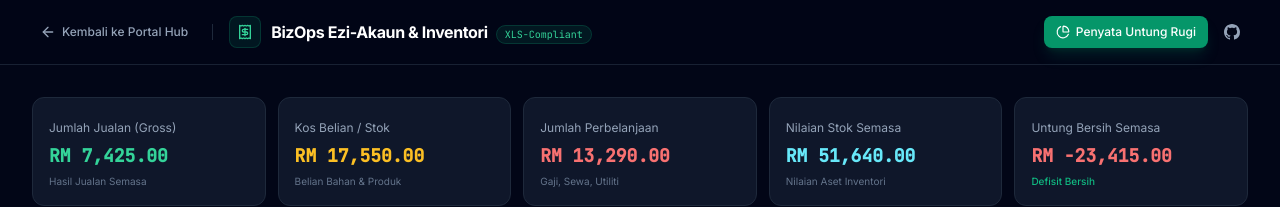
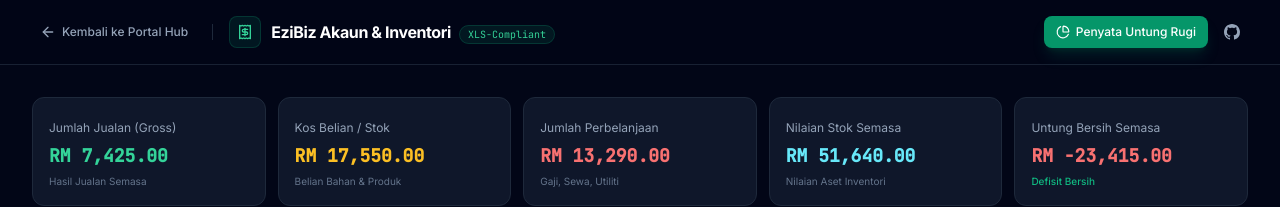
Before and after one commit to Amran-KakiTekno/ezibiz-akaun, a React (Vite) app: page / in a window 1280 px wide. Shown: the top 207 px of the page. Built offline with nearby package versions, Linux system fonts and the light colour scheme.

Commit message:
chore: Rename module to EziBiz, update cross-module links and Cloudflare Pages

```diff
--- a/index.html
+++ b/index.html
@@ -7,7 +7,7 @@
     <link rel="preconnect" href="https://fonts.googleapis.com">
     <link rel="preconnect" href="https://fonts.gstatic.com" crossorigin>
     <link href="https://fonts.googleapis.com/css2?family=Inter:wght@300;400;500;600;700&family=JetBrains+Mono:wght@400;500&display=swap" rel="stylesheet">
-    <title>BizOps Invoicing - Automated AR & Dunning</title>
+    <title>EziBiz Akaun - Perakaunan & Invois SME</title>
   </head>
   <body class="bg-slate-950 text-slate-100">
     <div id="root"></div>
--- a/package.json
+++ b/package.json
@@ -1,6 +1,6 @@
 {
     "version":  "1.0.0",
-    "name":  "bizops-invoicing",
+    "name":  "ezibiz-akaun",
     "scripts":  {
                     "preview":  "vite preview",
                     "build":  "vite build",
--- a/src/App.jsx
+++ b/src/App.jsx
@@ -170,7 +170,7 @@
         <div className="max-w-7xl mx-auto px-4 sm:px-6 lg:px-8 h-16 flex items-center justify-between">
           <div className="flex items-center gap-4">
             <a
-              href="https://bizops-portal-86i.pages.dev"
+              href="https://ezibiz-hub.pages.dev"
               className="p-2 rounded-lg text-slate-400 hover:text-white hover:bg-slate-900 transition-colors flex items-center gap-1.5 text-xs font-medium"
             >
               <ArrowLeft className="w-4 h-4" />
@@ -182,7 +182,7 @@
                 <Receipt className="w-4 h-4" />
               </div>
               <div>
-                <span className="font-bold text-base text-white tracking-tight">BizOps Ezi-Akaun & Inventori</span>
+                <span className="font-bold text-base text-white tracking-tight">EziBiz Akaun & Inventori</span>
                 <span className="text-[10px] font-mono px-2 py-0.5 ml-2 rounded-full bg-emerald-500/10 text-emerald-400 border border-emerald-500/20">
                   XLS-Compliant
                 </span>
@@ -199,7 +199,7 @@
               <span>Penyata Untung Rugi</span>
             </button>
             <a
-              href="https://github.com/Amran-KakiTekno/bizops-invoicing"
+              href="https://github.com/Amran-KakiTekno/ezibiz-akaun"
               target="_blank"
               rel="noreferrer"
               className="p-2 rounded-lg text-slate-400 hover:text-white hover:bg-slate-900 transition-colors"
```
